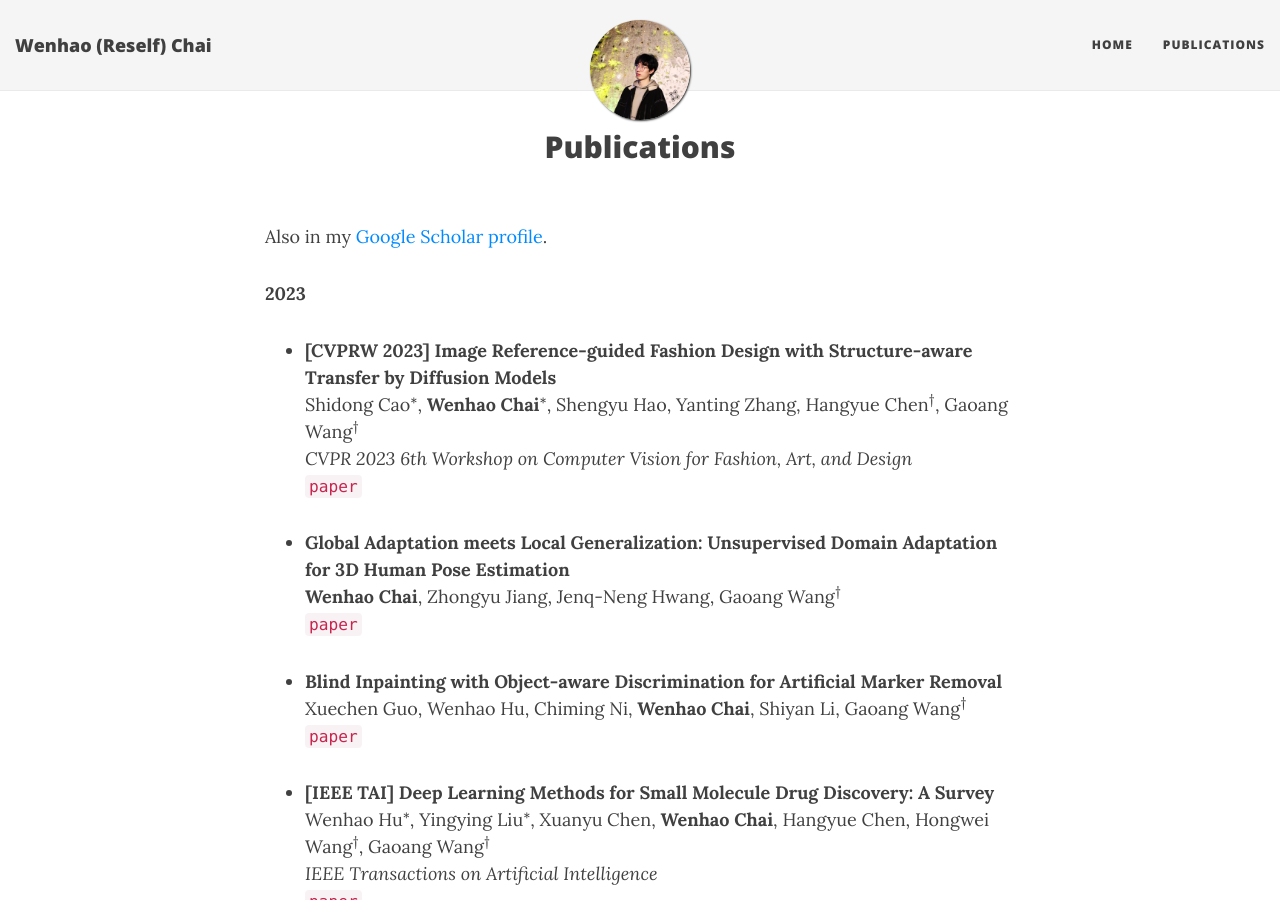
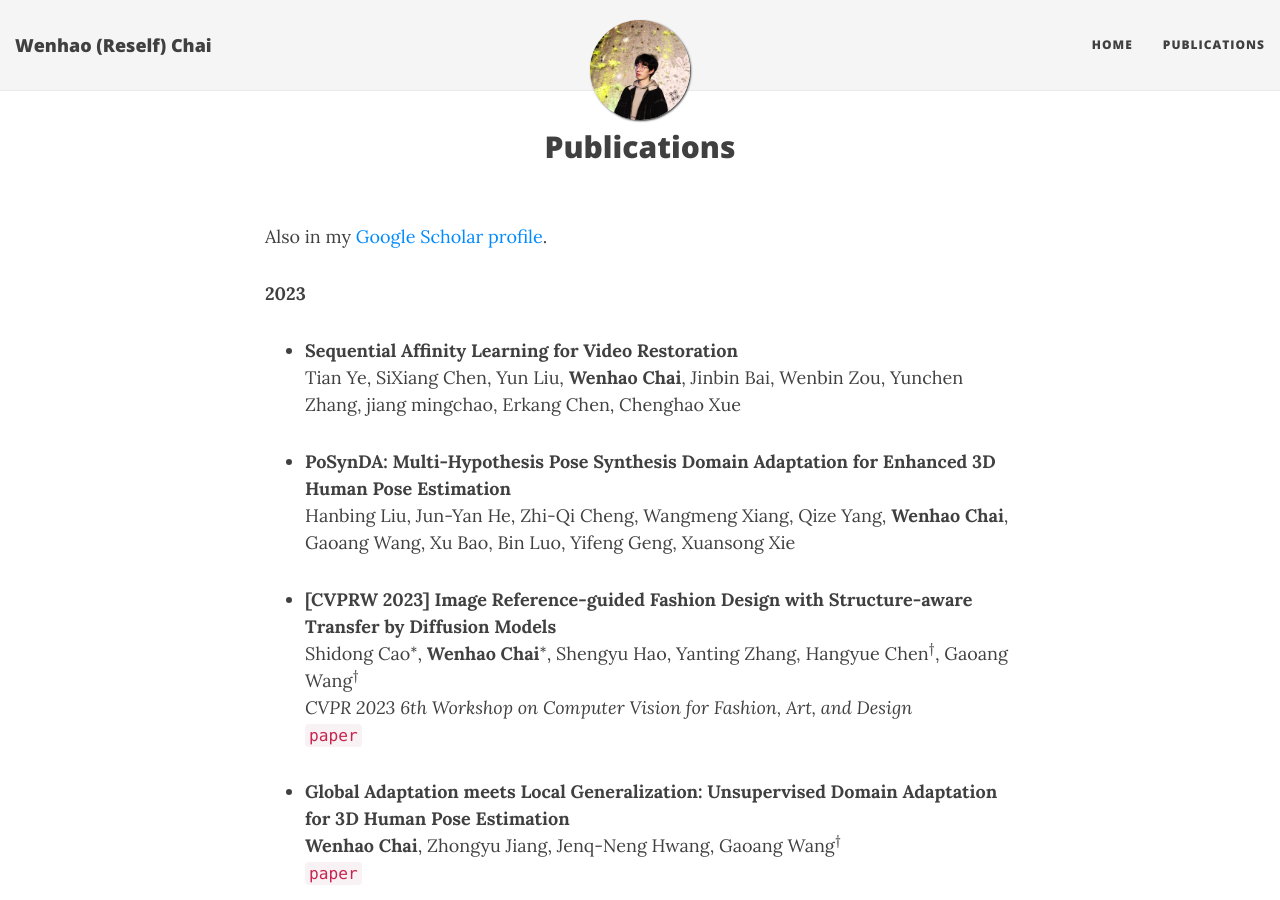
Before and after one commit to hikomal/hikomal.github.io, a Jekyll site: the page built from publications.md, in a window 1280 px wide and 900 px high. Built offline with Jekyll 4.4.1, drawn with Linux system fonts in a browser that asks for light colours; nearby versions of some CDN libraries; formulas are drawn with MathJax 3.

Commit message:
Update publications.md

```diff
--- a/publications.md
+++ b/publications.md
@@ -6,6 +6,12 @@ title: Publications
 Also in my <a href="https://scholar.google.com/citations?user=SL--7UMAAAAJ&hl=en" target="_blank">Google Scholar profile</a>.
 
 **2023**
+
+- **Sequential Affinity Learning for Video Restoration**
+  Tian Ye, SiXiang Chen, Yun Liu, **Wenhao Chai**, Jinbin Bai, Wenbin Zou, Yunchen Zhang, jiang mingchao, Erkang Chen, Chenghao Xue
+
+- **PoSynDA: Multi-Hypothesis Pose Synthesis Domain Adaptation for Enhanced 3D Human Pose Estimation**
+  Hanbing Liu, Jun-Yan He, Zhi-Qi Cheng, Wangmeng Xiang, Qize Yang, **Wenhao Chai**, Gaoang Wang, Xu Bao, Bin Luo, Yifeng Geng, Xuansong Xie
 
 - **[CVPRW 2023] Image Reference-guided Fashion Design with Structure-aware Transfer by Diffusion Models**
   Shidong Cao$$^*$$, **Wenhao Chai**$$^*$$, Shengyu Hao, Yanting Zhang, Hangyue Chen$^\dagger$, Gaoang Wang$^\dagger$
```
